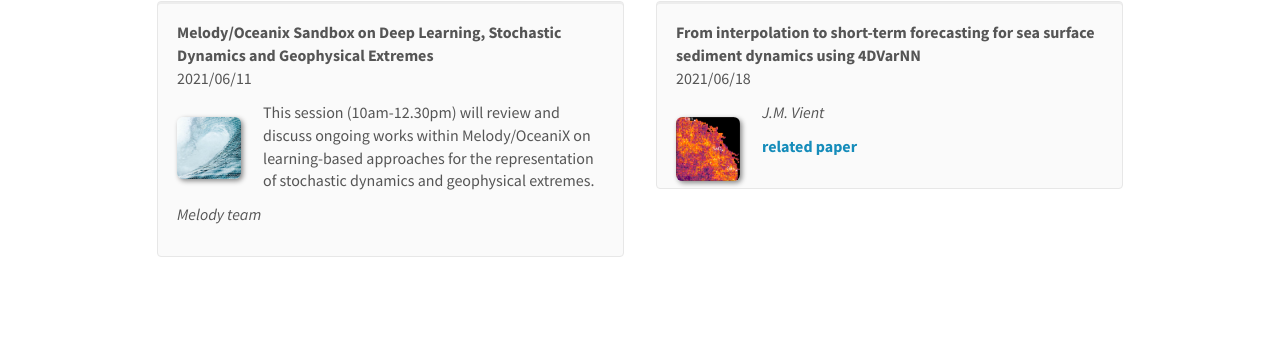
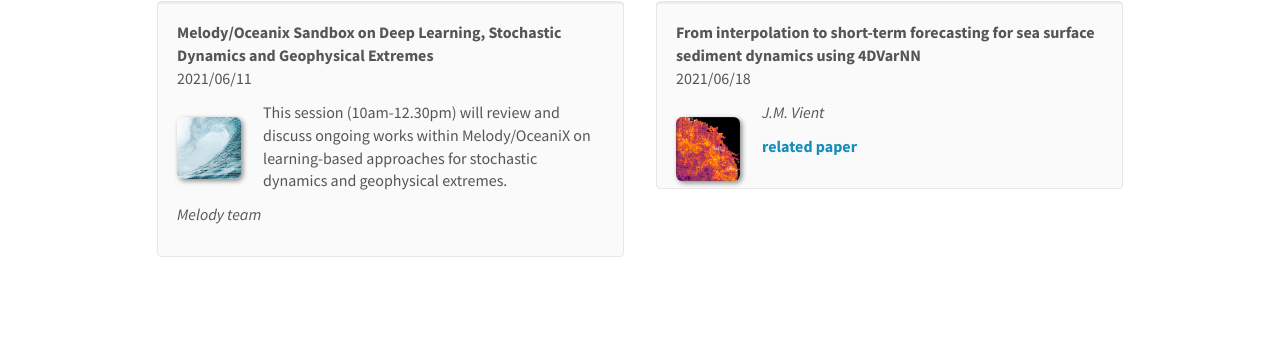
Before and after one commit to CIA-Oceanix/CIA-Oceanix.github.io, a Jekyll site: the page built from _pages/oceanix_sandbox.md, in a window 1280 px wide and 900 px high, scrolled down 1119 px. Shown: the part 158-500 px from the top of the window. Built offline with Jekyll 4.4.1, drawn with Linux system fonts in a browser that asks for light colours; nearby versions of some CDN libraries.

Commit message:
Update sandbox_list.yml

```diff
--- a/_data/sandbox_list.yml
+++ b/_data/sandbox_list.yml
@@ -64,7 +64,7 @@
 
 - title: "Melody/Oceanix Sandbox on Deep Learning, Stochastic Dynamics and Geophysical Extremes"
   image: default.jpg
-  description: This session (10am-12.30pm) will review and discuss ongoing works within Melody/OceaniX on learning-based approaches for the representation of stochastic dynamics and geophysical extremes.
+  description: This session (10am-12.30pm) will review and discuss ongoing works within Melody/OceaniX on learning-based approaches for stochastic dynamics and geophysical extremes.
   date: 2021/06/11
   authors: Melody team
   link:
```
